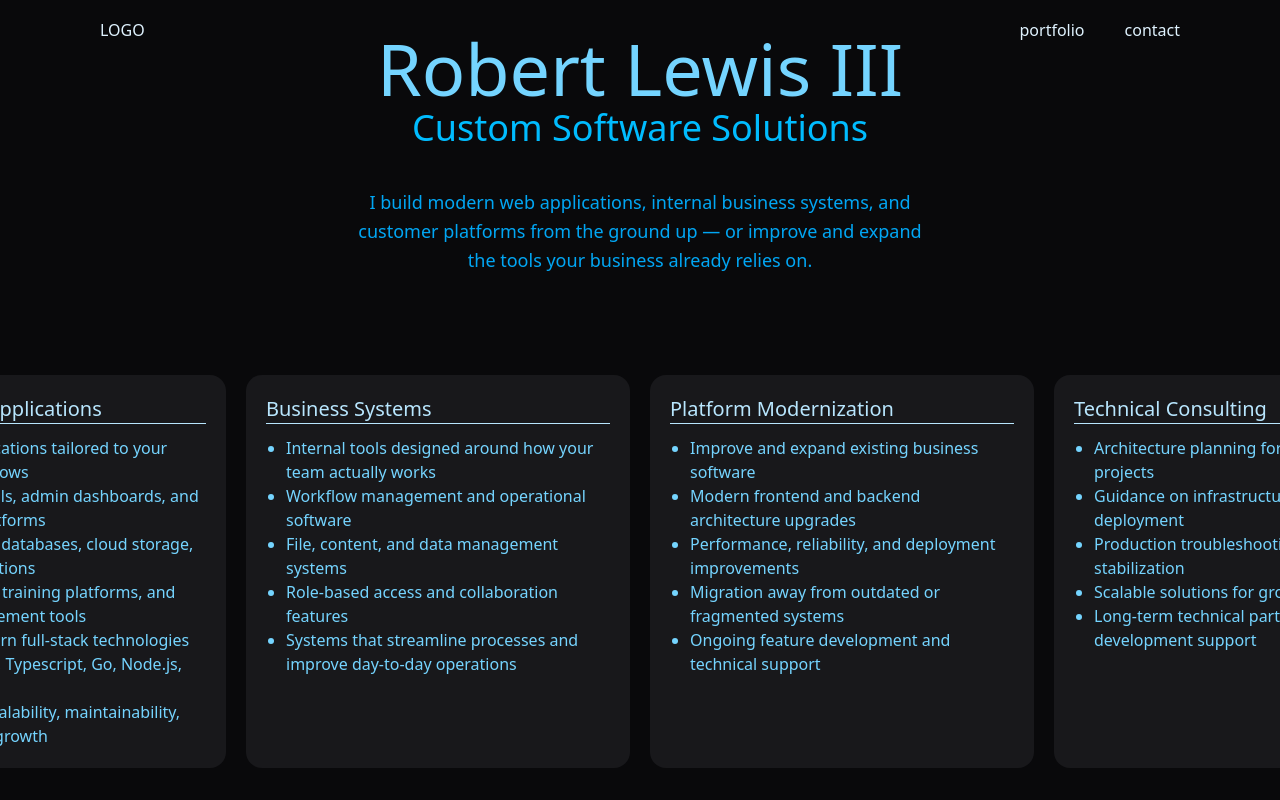
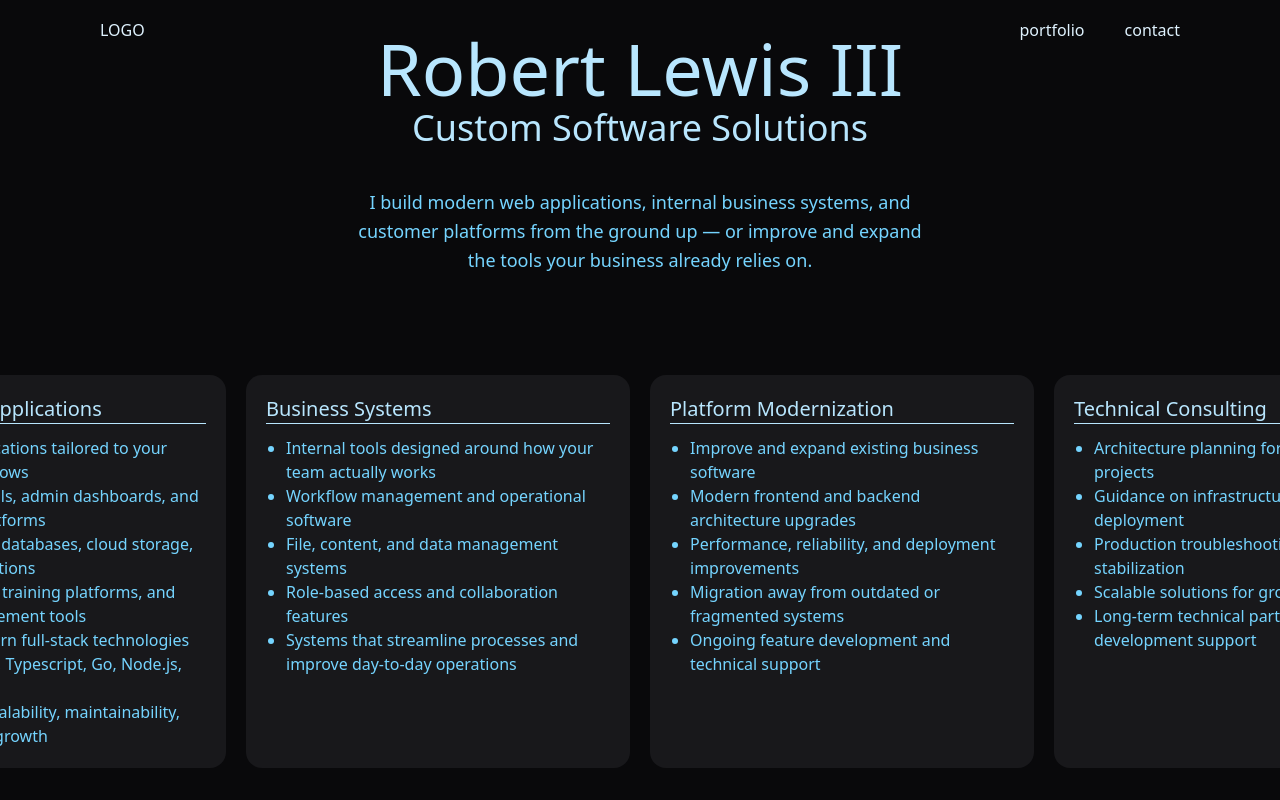
Before and after one commit to bobbythree/new-website, a React (Vite) app: page / in a window 1280 px wide. Shown: the top 800 px of the page. Built offline with nearby package versions, Linux system fonts and the light colour scheme.

Commit message:
color scheme

```diff
--- a/src/components/HomepageHero.tsx
+++ b/src/components/HomepageHero.tsx
@@ -1,9 +1,9 @@
 export default function HomepageHero() {
   return (
     <div className="text-center w-3xl flex flex-col items-center justify-center">
-      <h1 className="text-7xl text-sky-300">Robert Lewis III</h1>
-      <h3 className="text-4xl mt-1 text-sky-400">Custom Software Solutions</h3>
-      <p className="text-lg mt-10 max-w-xl text-sky-500 leading-relaxed">
+      <h1 className="text-7xl text-sky-200">Robert Lewis III</h1>
+      <h3 className="text-4xl mt-1 text-sky-200">Custom Software Solutions</h3>
+      <p className="text-lg mt-10 max-w-xl text-sky-300 leading-relaxed">
         I build modern web applications, internal business systems, and customer
         platforms from the ground up — or improve and expand the tools your
         business already relies on.
```
